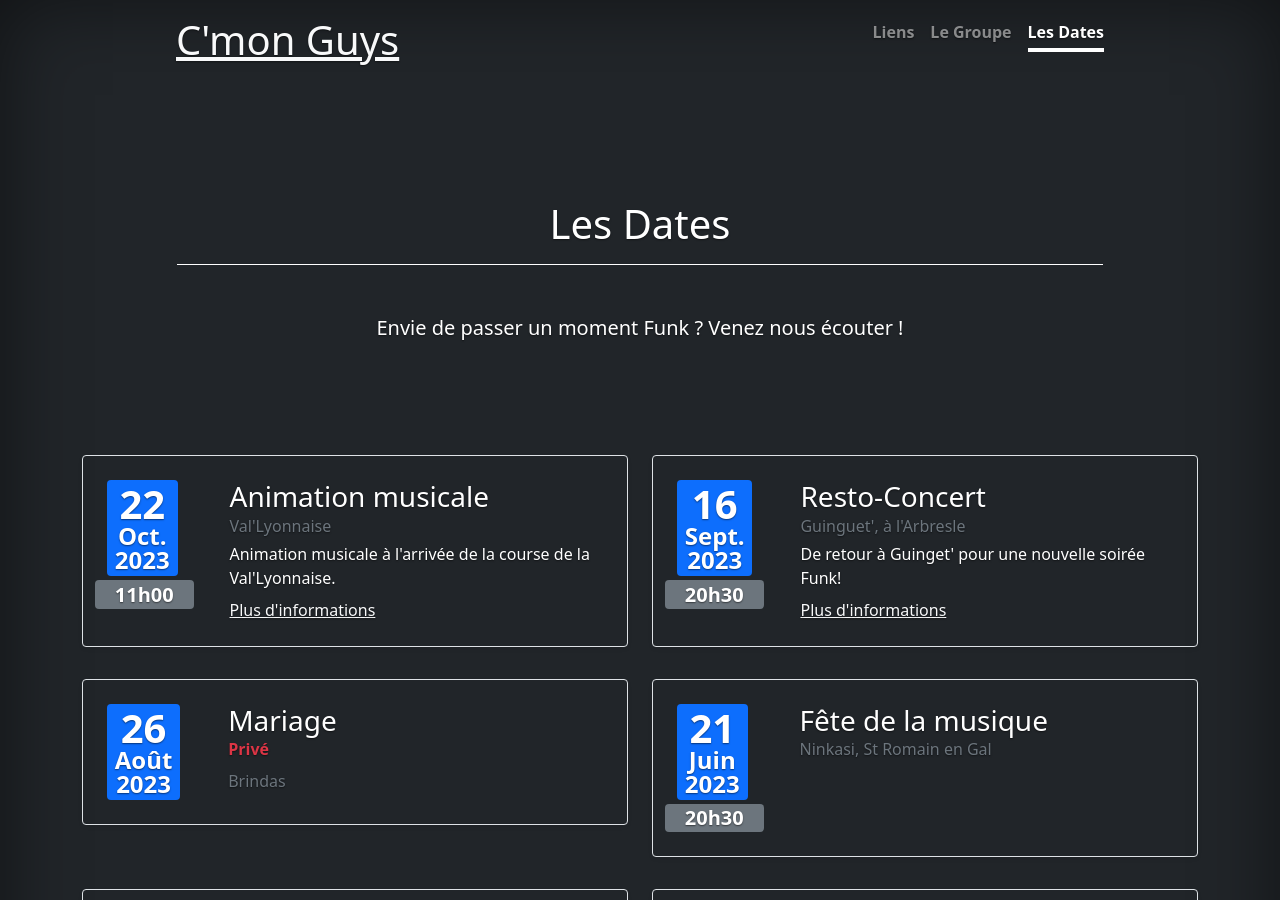
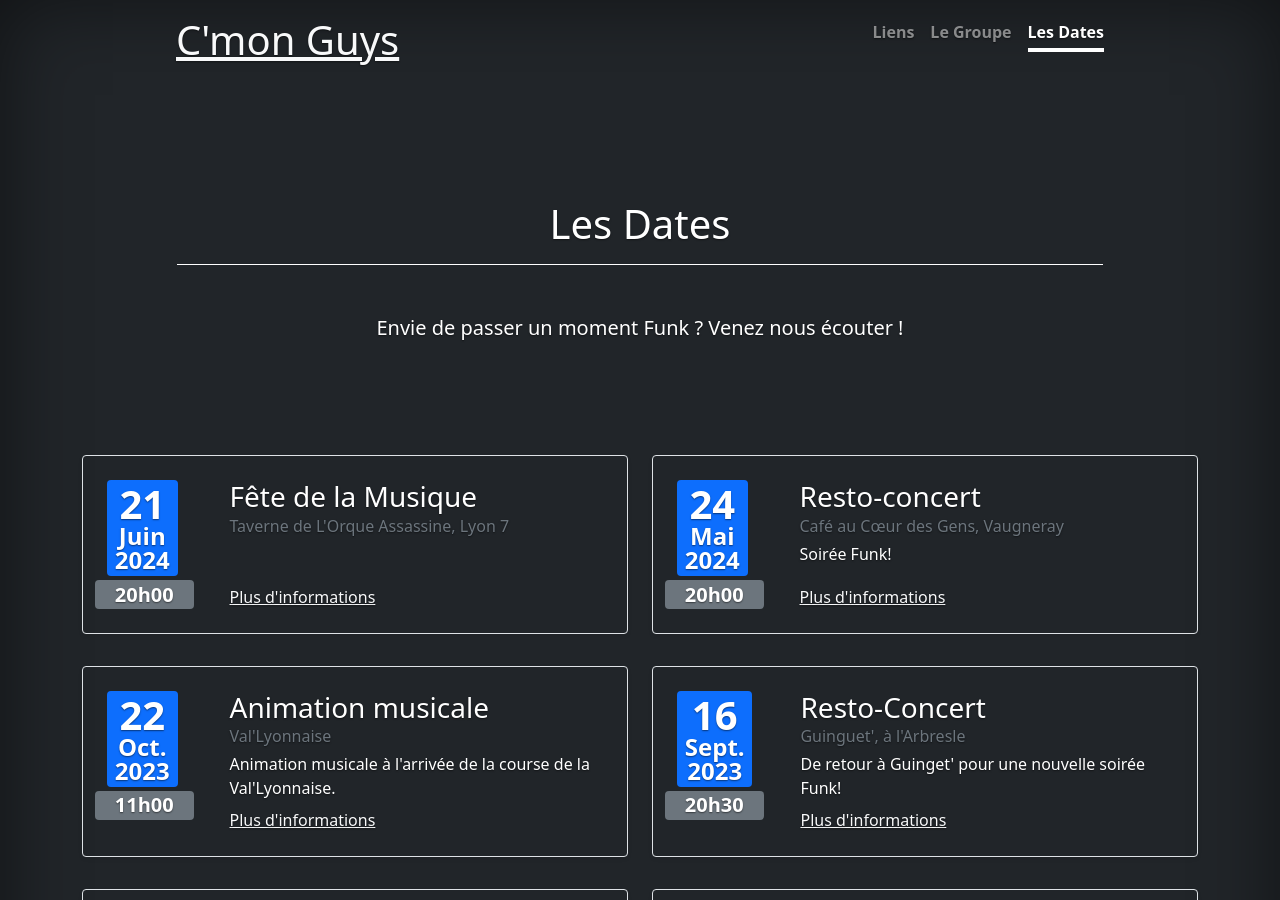
Before and after one commit to b-viguier/cmonguys-website, a Jekyll site: the page built from dates.html, in a window 1280 px wide and 900 px high. Built offline with Jekyll 4.4.1, drawn with Linux system fonts in a browser that asks for light colours.

Commit message:
New events

```diff
--- a/_data/events.yml
+++ b/_data/events.yml
@@ -110,3 +110,22 @@
   url: http://vallyonnaise.free.fr/
   desc: "Animation musicale à l'arrivée de la course de la Val'Lyonnaise."
   video_link: ~
+
+- date_day: 24
+  date_month: Mai
+  date_year: 2024
+  date_hour: 20h00
+  title: "Resto-concert"
+  location: "Café au Cœur des Gens, Vaugneray"
+  url: https://www.facebook.com/people/Au-coeur-des-gens/100083124192674/
+  desc: "Soirée Funk!"
+  video_link: ~
+
+- date_day: 21
+  date_month: Juin
+  date_year: 2024
+  date_hour: 20h00
+  title: "Fête de la Musique"
+  location: "Taverne de L'Orque Assassine, Lyon 7"
+  url: https://www.orqueassassinetavern.com/
+  video_link: ~
```
